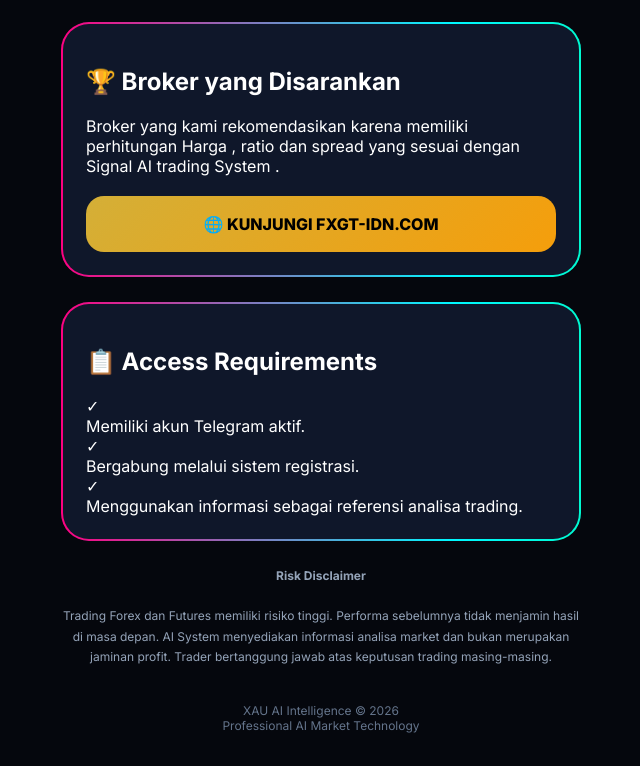
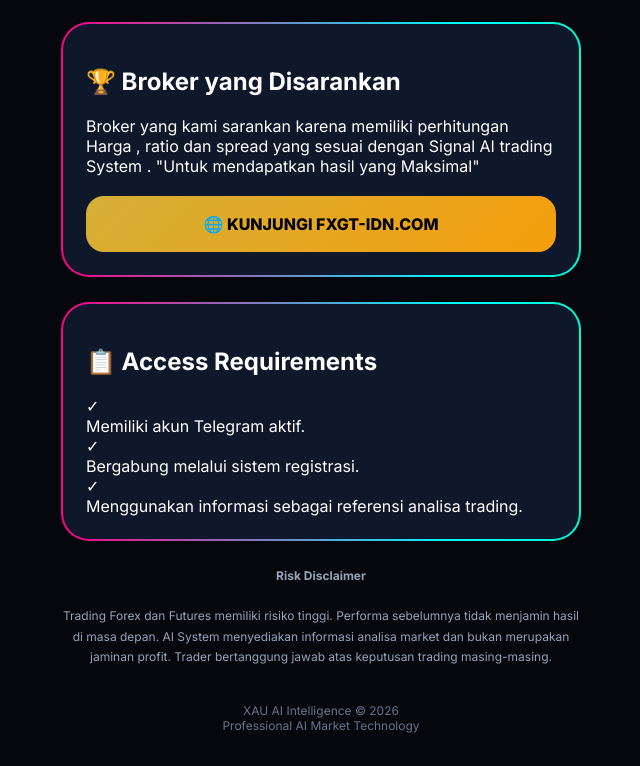
Before and after one commit to oneperc3ntfx-dotcom/signal-premium, a website: page public/index.html in a window 1280 px wide. Shown: the part 1951-2717 px from the top of the page, without its empty margins (319-959 px from the left). Drawn offline with Linux system fonts and the light colour scheme.

Commit message:
Update index.html

```diff
--- a/public/index.html
+++ b/public/index.html
@@ -832,9 +832,10 @@ color:white;
 </h2>
 
 <p class="text">
-Broker yang kami rekomendasikan karena memiliki
+Broker yang kami sarankan karena memiliki
 perhitungan Harga , ratio dan spread yang sesuai
 dengan Signal AI trading System .
+  "Untuk mendapatkan hasil yang Maksimal"
 </p>
 
 <a class="btn"
```
